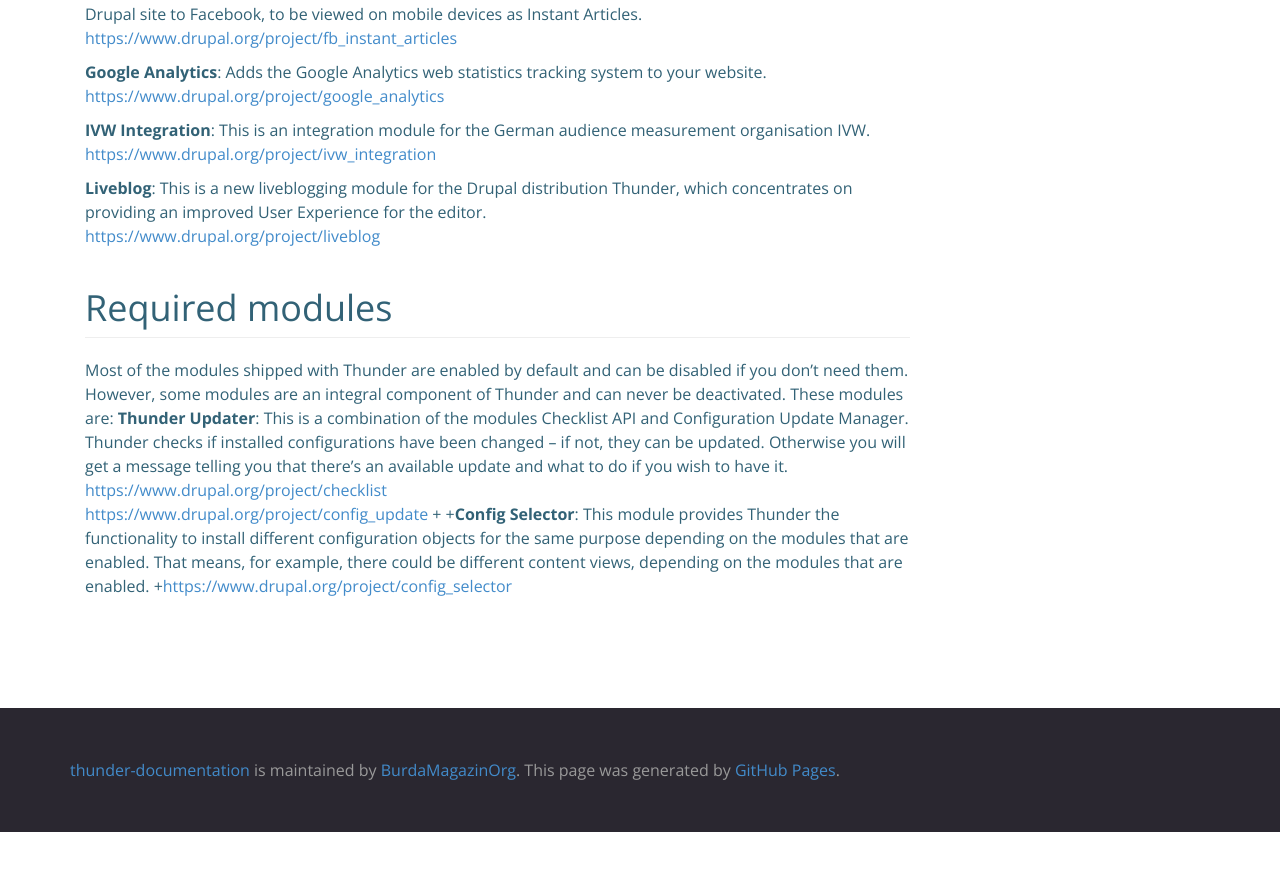
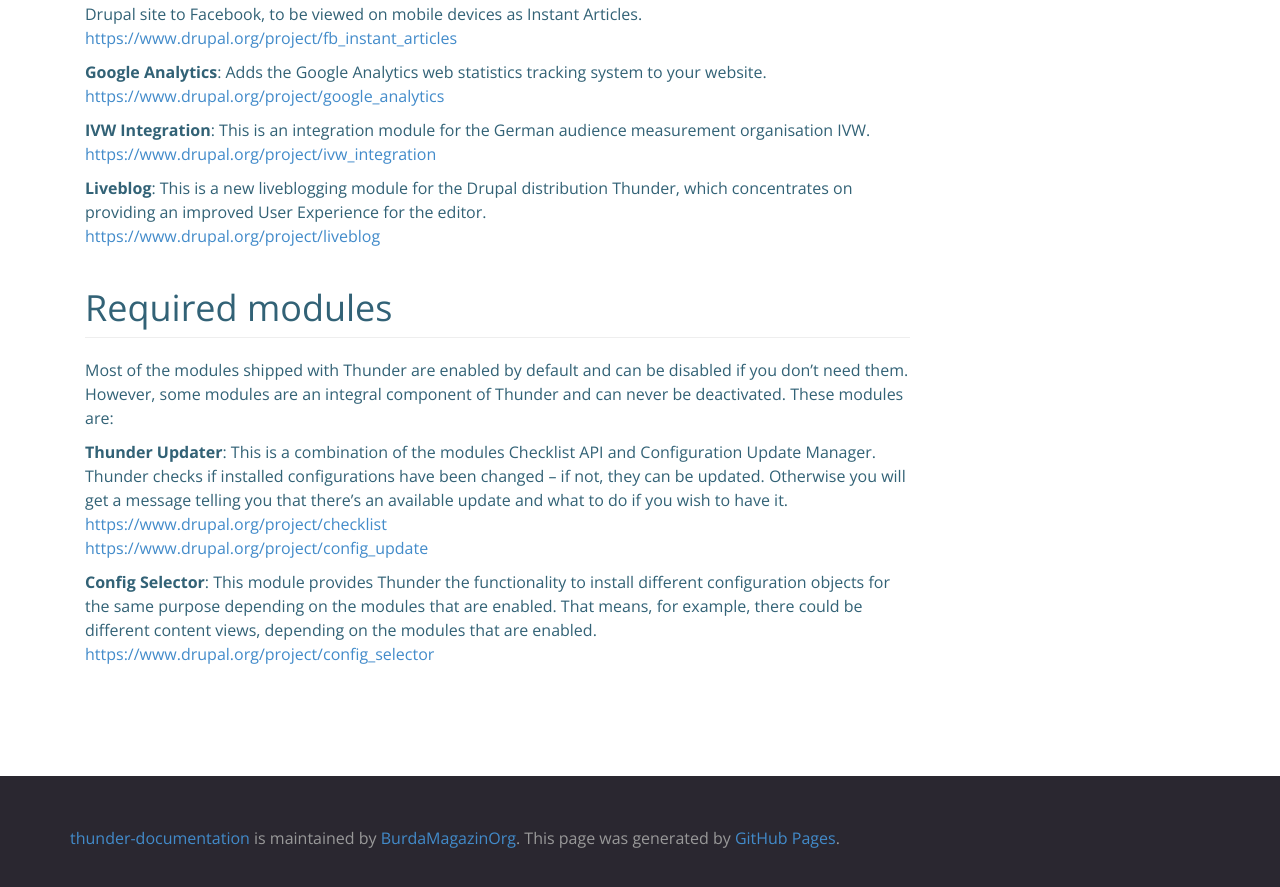
Before and after one commit to BurdaMagazinOrg/thunder-documentation, a Jekyll site: the page built from modules.md, in a window 1280 px wide and 900 px high, scrolled down 3747 px. Shown: the top 887 px of the window. Built offline with Jekyll 4.4.1, drawn with Linux system fonts in a browser that asks for light colours; nearby versions of some CDN libraries; our own code applies the rules of GitHub Pages for plain Markdown files; comment, search, counter and statistics services are not loaded; the repository's description, which GitHub fills in, is left out; before the commit the page ends 4579 px from its top, so only the background shows below that.

Commit message:
Fix styling (#22)

```diff
--- a/_includes/modules/required.md
+++ b/_includes/modules/required.md
@@ -1,8 +1,9 @@
 Most of the modules shipped with Thunder are enabled by default and can be disabled if you don't need them.
 However, some modules are an integral component of Thunder and can never be deactivated. These modules are:
+
 **Thunder Updater**: This is a combination of the modules Checklist API and Configuration Update Manager. Thunder checks if installed configurations have been changed – if not, they can be updated. Otherwise you will get a message telling you that there’s an available update and what to do if you wish to have it.<br />
  [https://www.drupal.org/project/checklist](https://www.drupal.org/project/checklist)<br />
  [https://www.drupal.org/project/config_update](https://www.drupal.org/project/config_update)
-+
-+**Config Selector**: This module provides Thunder the functionality to install different configuration objects for the same purpose depending on the modules that are enabled. That means, for example, there could be different content views, depending on the modules that are enabled.
-+[https://www.drupal.org/project/config_selector](https://www.drupal.org/project/config_selector)
+
+**Config Selector**: This module provides Thunder the functionality to install different configuration objects for the same purpose depending on the modules that are enabled. That means, for example, there could be different content views, depending on the modules that are enabled.
+[https://www.drupal.org/project/config_selector](https://www.drupal.org/project/config_selector)
```
